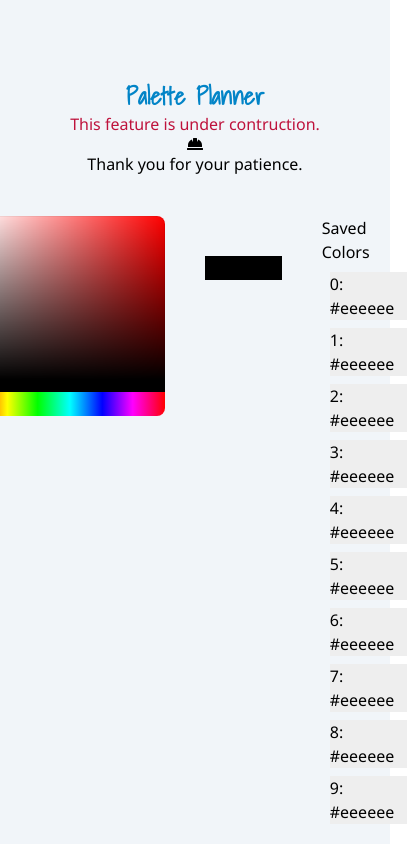
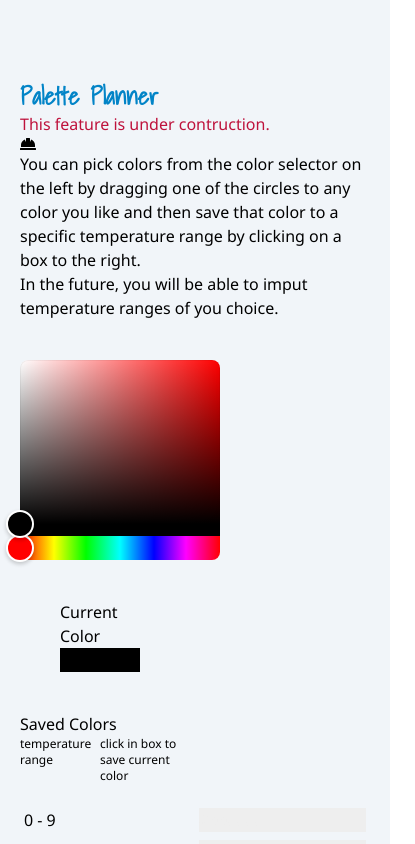
Before and after one commit to shelleymcq/temperature, a Next.js app: page /palette in a window 390 px wide. Shown: the top 844 px of the page, 415 px wide, since content can reach past the window. Built offline with nearby package versions, Linux system fonts and the light colour scheme.

Commit message:
added fixed temperature ranges and minimal responsiveness

```diff
--- a/components/ColorPicker.js
+++ b/components/ColorPicker.js
@@ -44,9 +44,23 @@ const savedColorsDefault = [
   },
 ];
 
+const tempRangeDefault = [
+  { id: "temp01", value: "0 - 9" },
+  { id: "temp02", value: "10 - 19" },
+  { id: "temp02", value: "20 - 29" },
+  { id: "temp02", value: "30 - 39" },
+  { id: "temp02", value: "40 - 49" },
+  { id: "temp02", value: "50 - 59" },
+  { id: "temp02", value: "60 - 69" },
+  { id: "temp02", value: "70 - 79" },
+  { id: "temp02", value: "80 - 89" },
+  { id: "temp02", value: "90 - 99" },
+];
+
 const ColorPicker = () => {
   const [color, setColor] = useState("#000000");
   const [savedColors, setSavedColors] = useState(savedColorsDefault);
+  const [tempRange, setTempRange] = useState(tempRangeDefault);
 
   const handleSave = (idToUpdate, hexToUpdate) => {
     setSavedColors(
@@ -59,32 +73,47 @@ const ColorPicker = () => {
   };
 
   return (
-    <div className="mt-10 flex">
+    <div className="mt-10 md:flex">
       <HexColorPicker color={color} onChange={setColor} />
       <div className="p-10 w-40">
-        <p style={{ backgroundColor: `${color}` }}>{color}</p>
+        <h3>Current Color</h3>
+        <p style={{ backgroundColor: `${color}`, color: `${color}` }}>
+          {color}
+        </p>
       </div>
       <div>
         <h3>Saved Colors</h3>
+        <div className="flex">
+          <p className="text-xs w-20">temperature range</p>
+          <p className="text-xs w-20">click in box to save current color</p>
+        </div>
+        <div className="flex mt-5">
+          <div className="container m-auto grid">
+            {tempRange.map((item) => (
               <div>
+                <p key={item.id} className="w-30 m-1">
+                  {item.value}
+                </p>
+              </div>
+            ))}
+          </div>
+          <div className="container m-auto grid">
             {savedColors.map((item) => (
               <div>
                 <p
-                style={{ backgroundColor: `${item.hex}` }}
+                  style={{
+                    backgroundColor: `${item.hex}`,
+                    color: `${item.hex}`,
+                  }}
                   key={item.id}
-                className="m-2 w-30"
+                  className="w-30 m-1"
                   onClick={() => handleSave(item.id, color)}
                 >
-                {item.id}: {item.hex}
+                  {item.hex}
                 </p>
-              {/* <button
-                className="border"
-                onClick={() => handleSave(item.id, color)}
-              >
-                save here
-              </button> */}
               </div>
             ))}
+          </div>
         </div>
       </div>
     </div>
--- a/pages/palette.js
+++ b/pages/palette.js
@@ -9,7 +9,7 @@ const shadows = Shadows_Into_Light({
 
 const Palette = () => {
   return (
-    <div className="bg-slate-100 flex flex-col items-center pt-20 min-h-screen">
+    <div className="bg-slate-100 flex flex-col pt-20 px-5 min-h-screen">
       <div className={shadows.className}>
         <h2 className="text-2xl font-bold text-sky-600">Palette Planner</h2>
       </div>
@@ -17,7 +17,15 @@ const Palette = () => {
       <p>
         <FaHardHat />
       </p>
-      <p>Thank you for your patience.</p>
+      <p>
+        You can pick colors from the color selector on the left by dragging one
+        of the circles to any color you like and then save that color to a
+        specific temperature range by clicking on a box to the right.
+      </p>
+      <p>
+        In the future, you will be able to imput temperature ranges of you
+        choice.
+      </p>
       <ColorPicker />
     </div>
   );
```
Lines whose indentation alone changed are shown as unchanged.
